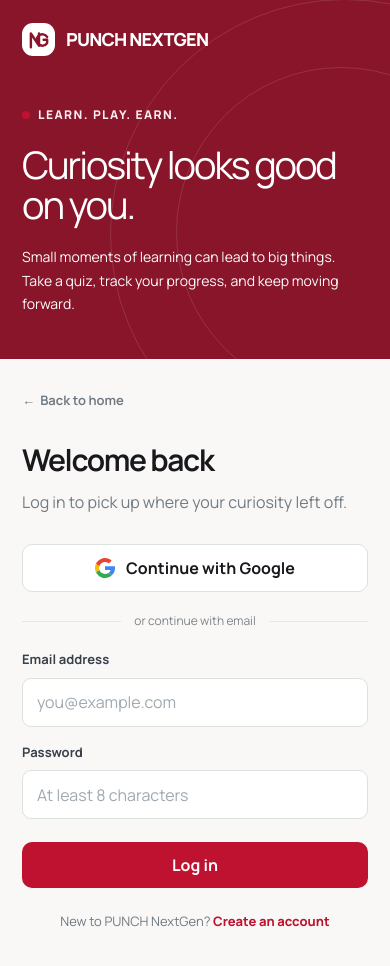
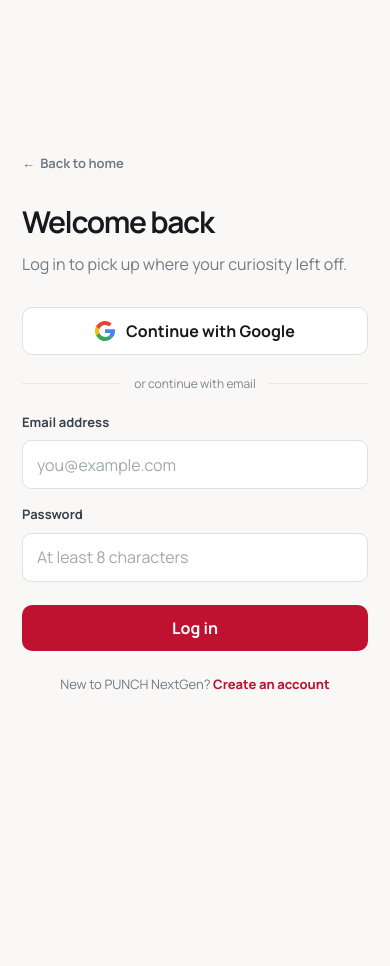
Before and after one commit to theos-stack/punch-next-gen-quiz, a Next.js app: page /login in a window 390 px wide. Shown: the top 966 px of the page. After the commit the page ends 844 px from the top, so only its background shows below. Built offline with nearby package versions, Linux system fonts and the light colour scheme.

Commit message:
Make auth pages clearer on mobile

```diff
--- a/app/globals.css
+++ b/app/globals.css
@@ -92,6 +92,7 @@
 .auth-aside .brand-mark { background: #fff; color: var(--crimson-dark); }
 .aside-content { position: relative; z-index: 1; max-width: 470px; padding-bottom: 50px; }
 .aside-content .eyebrow { color: var(--crimson-soft); }
+.auth-aside .eyebrow-dot { background: #fff; }
 .aside-content h1 { margin: 20px 0; font-size: clamp(38px, 4vw, 56px); line-height: 1.05; letter-spacing: -.055em; }
 .aside-content p { max-width: 390px; color: color-mix(in srgb, white 86%, var(--crimson-soft)); font-size: 16px; line-height: 1.7; }
 .aside-foot { position: relative; z-index: 1; color: color-mix(in srgb, white 80%, var(--crimson-soft)); font-size: 12px; }
@@ -226,13 +227,15 @@
   .hero-actions { align-items: flex-start; flex-direction: column; gap: 2px; margin-top: 24px; }
   .hero-visual { min-height: 360px; margin-top: 2px; }
   .feature-inner { grid-template-columns: 1fr; gap: 19px; padding: 24px 0; }
-  .auth-wrap { grid-template-columns: 1fr; }
-  .auth-aside { min-height: auto; padding: 23px 22px; }
-  .aside-content { padding: 45px 0 20px; }
-  .aside-content h1 { max-width: 440px; font-size: 38px; }
-  .aside-content p { font-size: 14px; }
-  .aside-foot { display: none; }
-  .auth-main { padding: 28px 22px 46px; }
+  .auth-wrap { min-height: 100vh; min-height: 100dvh; grid-template-columns: minmax(0, 1fr); }
+  .auth-aside { display: none; }
+  .auth-main {
+    display: flex;
+    align-items: center;
+    justify-content: center;
+    min-width: 0;
+    padding: max(20px, env(safe-area-inset-top)) 22px max(20px, env(safe-area-inset-bottom));
+  }
   .auth-card .back-link { margin-bottom: 26px; }
   .auth-card h2 { font-size: 30px; }
   .dashboard-main { width: calc(100% - 36px); padding-top: 35px; }
@@ -245,6 +248,9 @@
   .history-card { align-items: flex-start; flex-direction: column; }
   .dashboard-actions, .result-actions { align-items: stretch; flex-direction: column; }
   .leaderboard-table th, .leaderboard-table td { padding: 13px 11px; }
+}
+@media (max-width: 680px) and (max-height: 700px) {
+  .auth-main { align-items: flex-start; }
 }
 @media (prefers-reduced-motion: reduce) {
   *, *::before, *::after { scroll-behavior: auto !important; transition-duration: .01ms !important; animation-duration: .01ms !important; }
```
